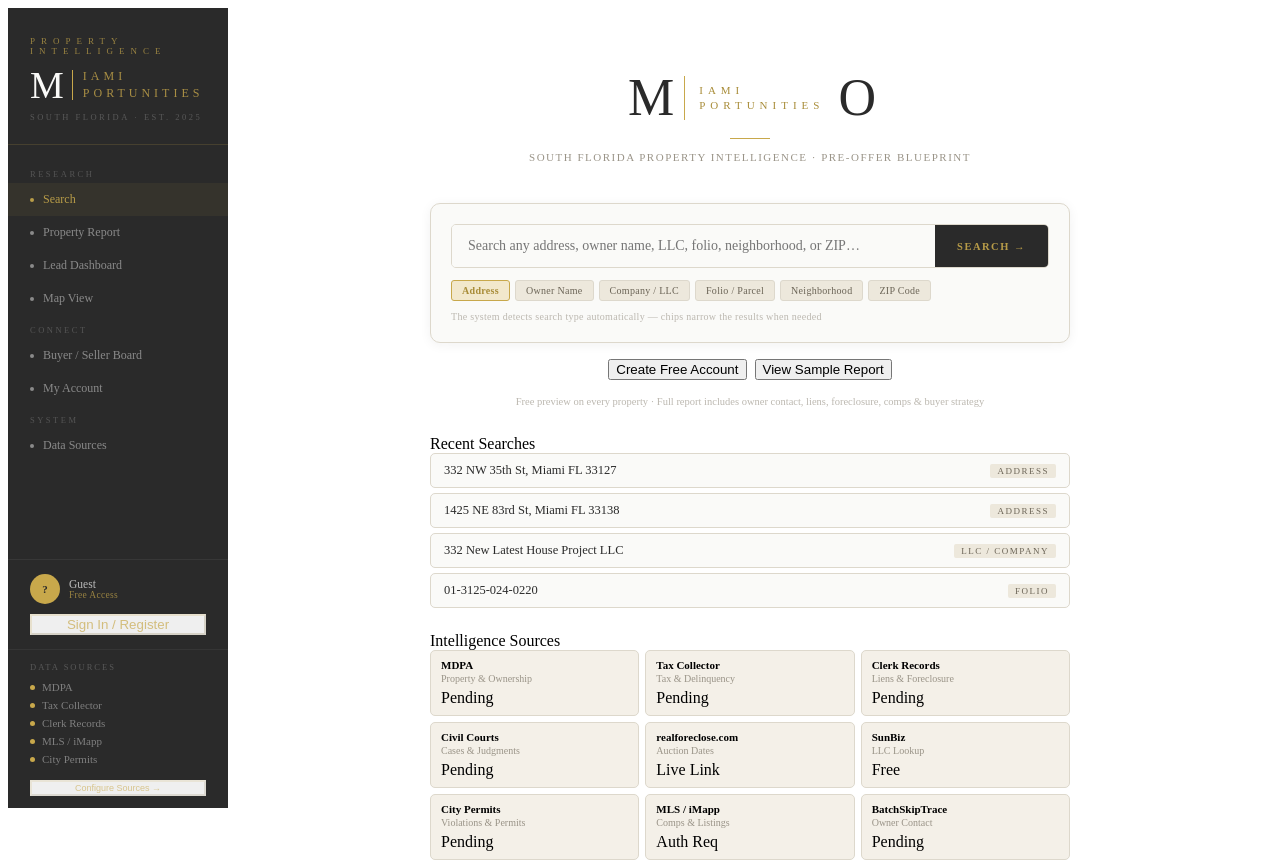
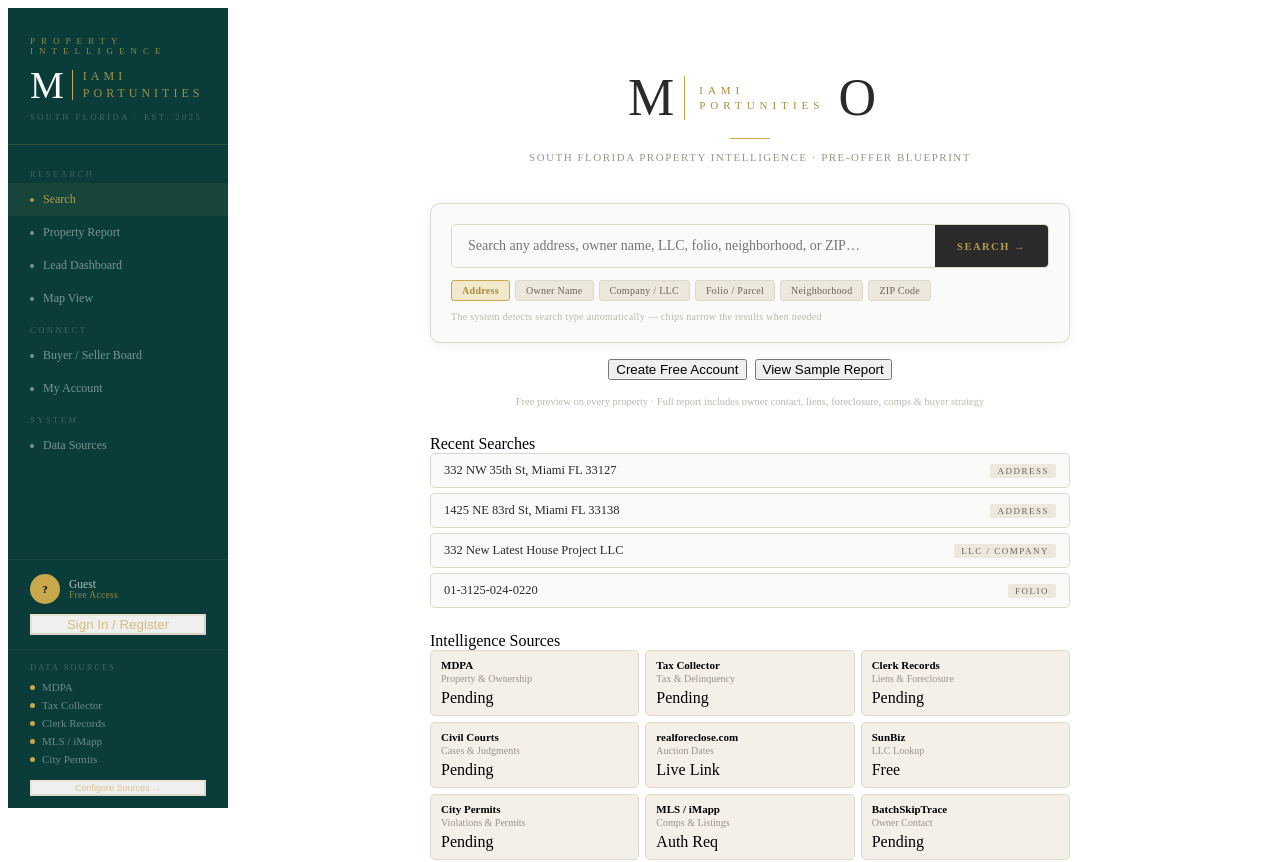
Before and after one commit to natibalmare/Miami-opportunities, a React (Vite) app in the folder frontend/: page / in a window 1280 px wide. Shown: the top 862 px of the page. Built offline with nearby package versions, Linux system fonts and the light colour scheme; no server answers.

Commit message:
Update Layout.jsx

```diff
--- a/frontend/src/components/Layout.jsx
+++ b/frontend/src/components/Layout.jsx
@@ -15,7 +15,7 @@ const NAV = [
 
 const S = {
   shell: { display: 'flex', minHeight: '100vh' },
-  sb: { width: 220, background: '#2A2A2A', display: 'flex', flexDirection: 'column', flexShrink: 0, position: 'sticky', top: 0, height: '100vh', overflowY: 'auto' },
+  sb: { width: 220, background: '#0A3D3A', display: 'flex', flexDirection: 'column', flexShrink: 0, position: 'sticky', top: 0, height: '100vh', overflowY: 'auto' },
   logo: { padding: '28px 22px 22px', borderBottom: '1px solid rgba(200,168,75,0.18)' },
   logoMark: { fontSize: 9, letterSpacing: 6, textTransform: 'uppercase', color: 'rgba(200,168,75,0.7)', marginBottom: 10 },
   logoWrap: { display: 'flex', alignItems: 'center', gap: 0 },
@@ -39,7 +39,7 @@ const S = {
   }),
   navDot: { width: 4, height: 4, borderRadius: '50%', background: 'currentColor', flexShrink: 0 },
   foot: { padding: '14px 22px', borderTop: '1px solid rgba(255,255,255,0.06)' },
-  av: { width: 30, height: 30, borderRadius: '50%', background: '#C8A84B', display: 'flex', alignItems: 'center', justifyContent: 'center', fontSize: 11, fontWeight: 600, color: '#2A2A2A', flexShrink: 0 },
+  av: { width: 30, height: 30, borderRadius: '50%', background: '#C8A84B', display: 'flex', alignItems: 'center', justifyContent: 'center', fontSize: 11, fontWeight: 600, color: '#0A3D3A.', flexShrink: 0 },
   sbUser: { display: 'flex', alignItems: 'center', gap: 9, marginBottom: 10 },
   sbName: { fontSize: 11.5, color: 'rgba(255,255,255,0.68)' },
   sbTier: { fontSize: 9.5, color: 'rgba(200,168,75,0.7)', letterSpacing: 0.3 },
@@ -50,8 +50,8 @@ const S = {
   main: { flex: 1, display: 'flex', flexDirection: 'column', minWidth: 0 },
   topbar: { background: '#FAFAF8', borderBottom: '1px solid #DDD8CC', height: 58, padding: '0 28px', display: 'flex', alignItems: 'center', gap: 14, position: 'sticky', top: 0, zIndex: 50 },
   searchWrap: { flex: 1, maxWidth: 580, display: 'flex', border: '1px solid #DDD8CC' },
-  topInp: { flex: 1, border: 'none', padding: '0 14px', fontSize: 13, color: '#2A2A2A', outline: 'none', background: '#FAFAF8', fontFamily: 'inherit' },
-  topBtn: { background: '#2A2A2A', color: 'rgba(200,168,75,0.9)', border: 'none', padding: '0 18px', fontSize: 10, fontWeight: 600, letterSpacing: 1.5, textTransform: 'uppercase', cursor: 'pointer', fontFamily: 'inherit', whiteSpace: 'nowrap' },
+  topInp: { flex: 1, border: 'none', padding: '0 14px', fontSize: 13, color: '#0A3D3A.', outline: 'none', background: '#FAFAF8', fontFamily: 'inherit' },
+  topBtn: { background: '#0A3D3A.', color: 'rgba(200,168,75,0.9)', border: 'none', padding: '0 18px', fontSize: 10, fontWeight: 600, letterSpacing: 1.5, textTransform: 'uppercase', cursor: 'pointer', fontFamily: 'inherit', whiteSpace: 'nowrap' },
   topR: { marginLeft: 'auto', display: 'flex', alignItems: 'center', gap: 11 },
   mvp: { fontSize: 8.5, letterSpacing: 2, textTransform: 'uppercase', color: '#9A9488', border: '1px solid #DDD8CC', padding: '3px 7px' },
   content: { flex: 1, padding: 28, overflowY: 'auto' },
```
